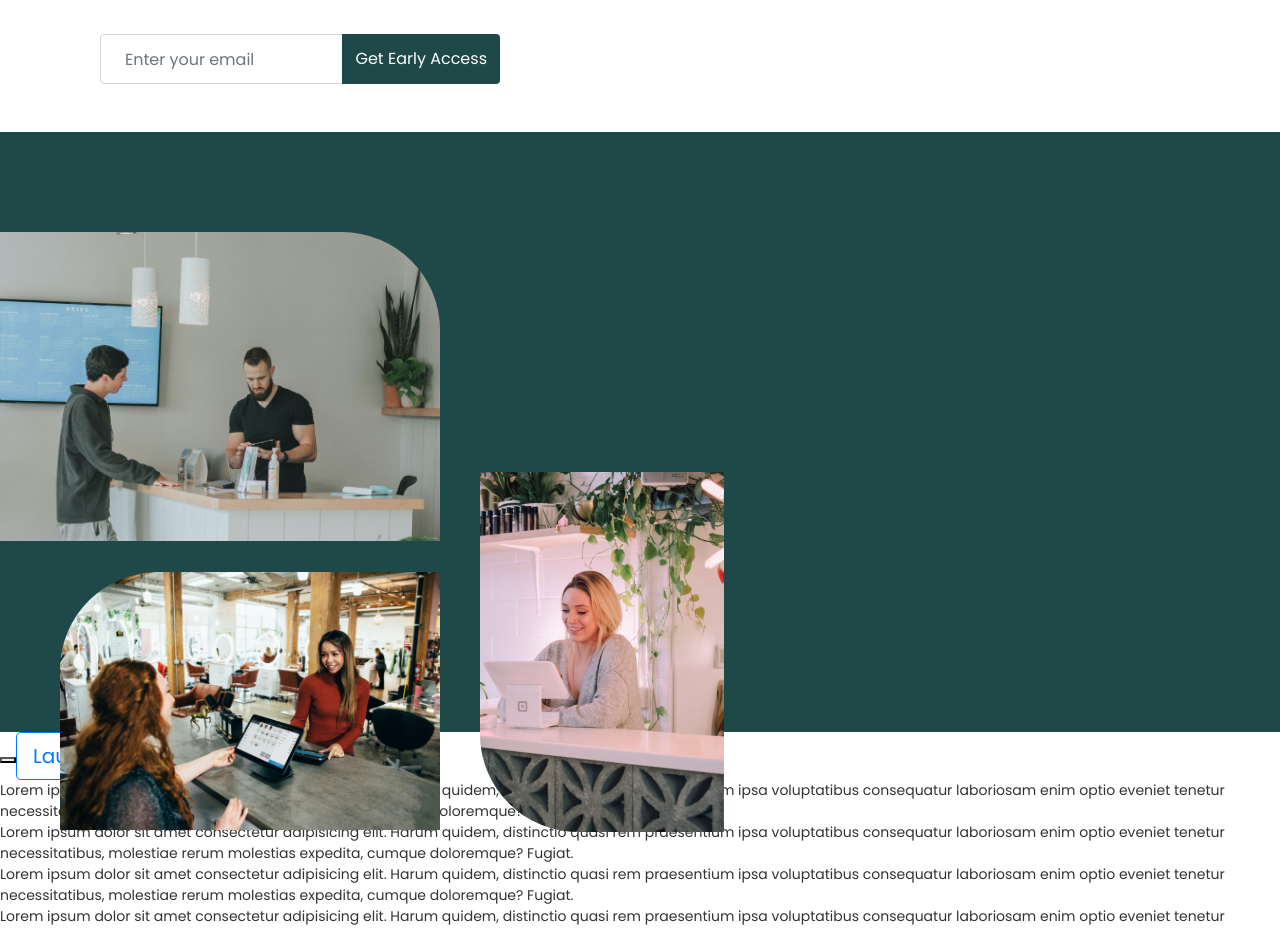
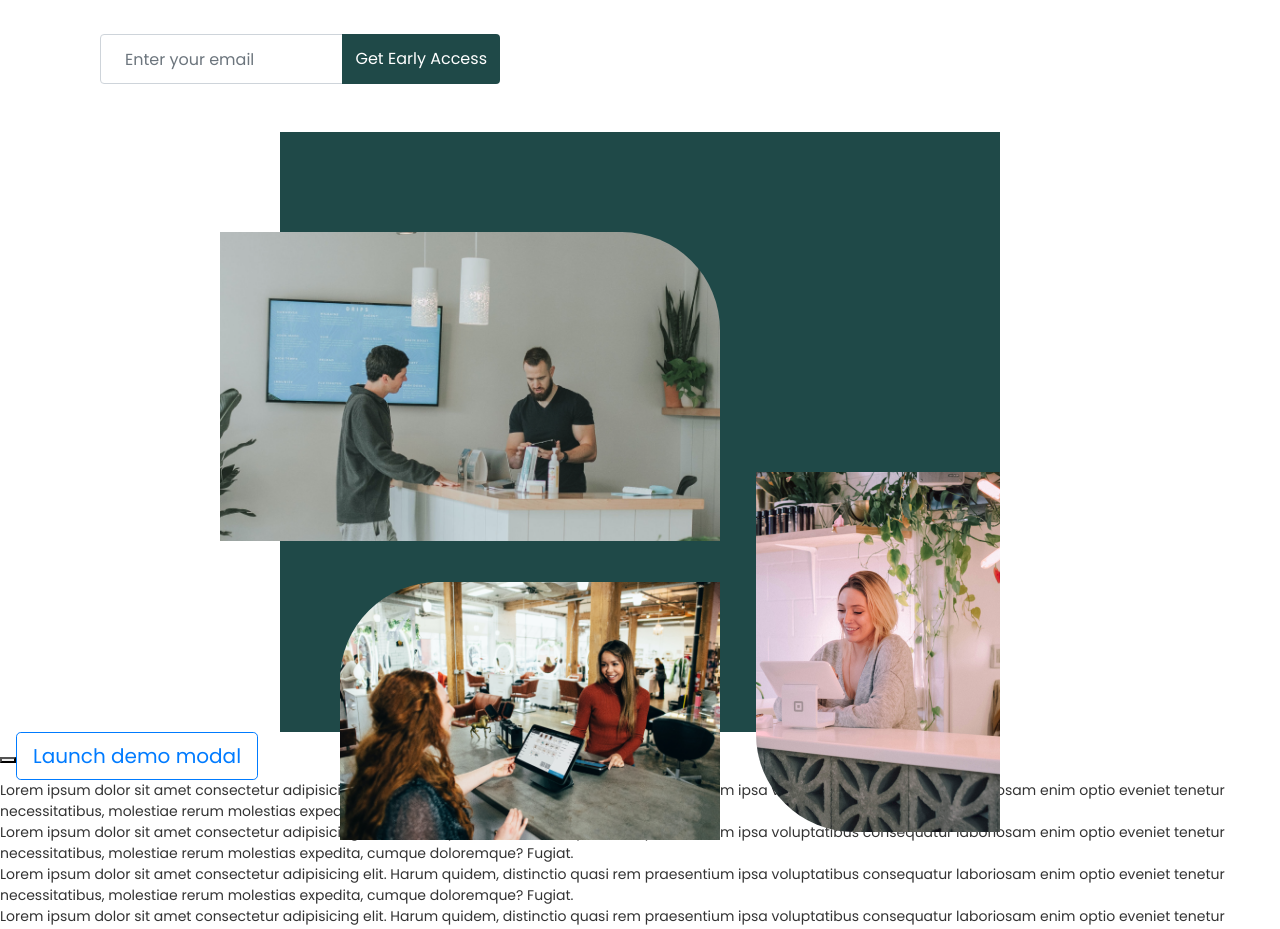
Before and after one commit to Arman-Ahmed-Jony/klover-cloud-test, an Angular app: page / in a window 1280 px wide. Shown: the part 260-1189 px from the top of the page. Built offline with nearby package versions, Linux system fonts and the light colour scheme.

Commit message:
added flex prop in image container

```diff
--- a/src/app/product-list/product-list.component.css
+++ b/src/app/product-list/product-list.component.css
@@ -37,6 +37,8 @@
 }
 .introduction-container > div:last-child {
   height: 600px;
+  width: 100px;
+  flex: 0 0 720px;
   background-color: #1f4948;
   position: relative;
 }
@@ -46,11 +48,11 @@
 } */
 .image-container{
   position: absolute;
-  top: 0;
-  left: 0;
-  height: 100%;
+  top: 0px;
+  right: 0;
+  height: 500px;
   /* overflow-x: hidden; */
-  width: 100%;
+  width: 720px;
 
 }
 .img1 {
@@ -64,13 +66,13 @@
   position: absolute;
   width: 380px;
   border-radius: 7em 0 0 0;
-  top: 440px;
+  top: 450px;
   left: 60px;
 }
 
 .img3 {
   position: absolute;
   top: 340px;
-  left: 480px;
+  right: 0;
   border-radius:  0 0 0 7em;
 }
```
